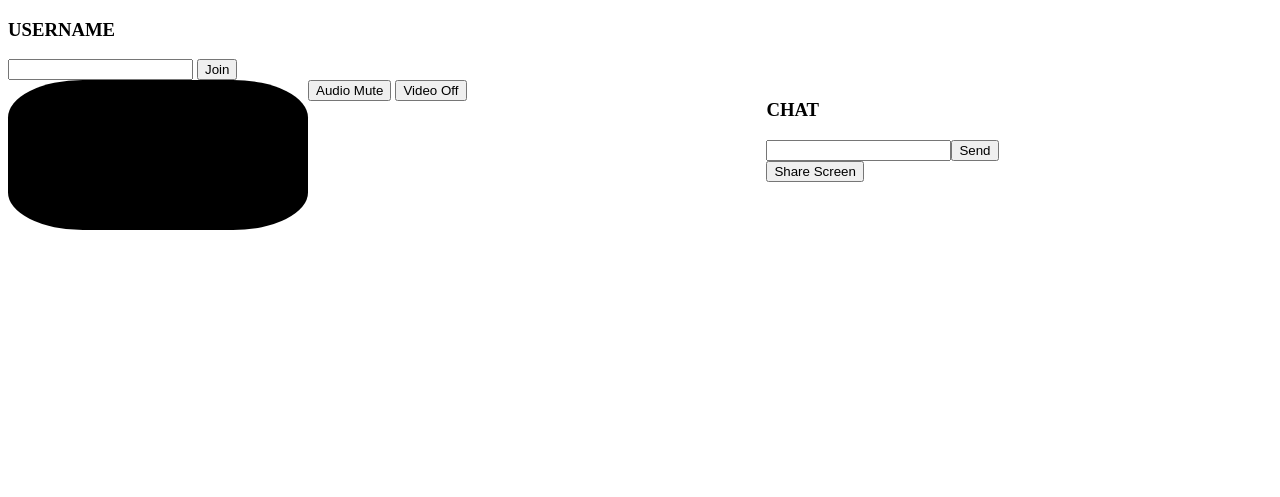
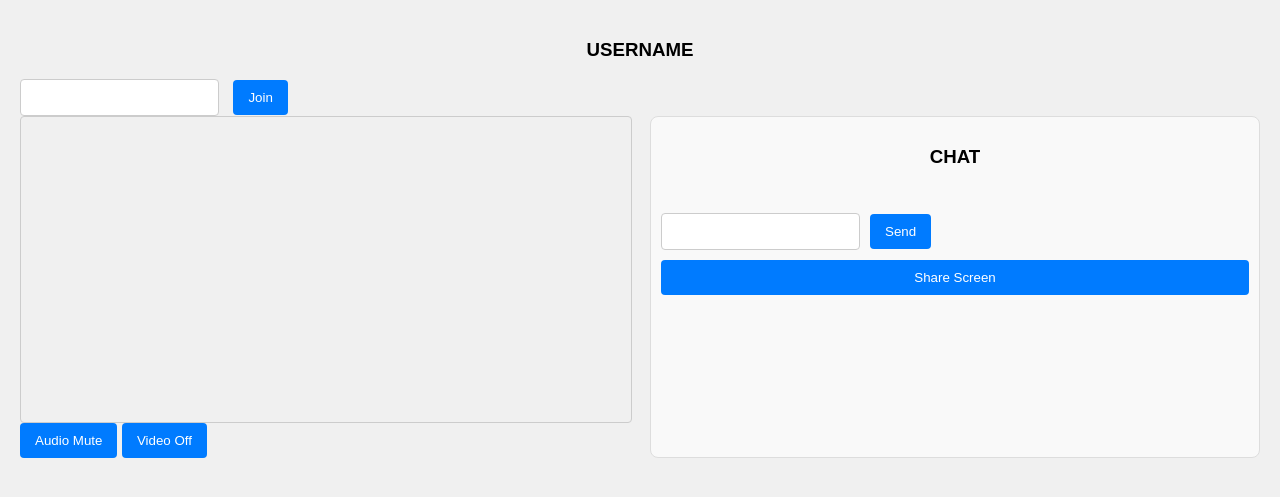
Before and after one commit to hrsh-hp/PrivateHub, a Django app: page / in a window 1280 px wide. Shown: the top 497 px of the page. Run offline with Django 5.2, Linux system fonts and the light colour scheme.

```diff
--- a/static/css/style.css
+++ b/static/css/style.css
@@ -1,15 +1,110 @@
-.video-grid-container{
-    display: grid;
-    grid-template-columns: repeat(3, 1fr);
-    background-color: black;
+body {
+    font-family: Arial, sans-serif;
+    background-color: #f0f0f0;
+    margin: 0;
+    padding: 20px;
 }
 
-.main-grid-container{
-    display: grid;
-    grid-template-columns: 60% 20%;
+.container {
+    max-width: 800px;
+    margin: auto;
+    background: white;
+    padding: 20px;
+    border-radius: 8px;
+    box-shadow: 0 4px 20px rgba(0, 0, 0, 0.1);
 }
 
-video{
-    border-radius: 25%;
-    background-color: black;
+h3 {
+    text-align: center;
 }
+
+.username-input {
+    display: flex;
+    justify-content: center;
+    margin-bottom: 20px;
+}
+
+input[type="text"] {
+    padding: 10px;
+    margin-right: 10px;
+    border: 1px solid #ccc;
+    border-radius: 4px;
+    flex: 1;
+}
+
+button {
+    padding: 10px 15px;
+    border: none;
+    border-radius: 4px;
+    background-color: #007bff;
+    color: white;
+    cursor: pointer;
+    transition: background-color 0.3s ease;
+}
+
+button:hover {
+    background-color: #0056b3;
+}
+
+.main-grid-container {
+    display: grid;
+    grid-template-columns: 1fr 1fr;
+    gap: 20px;
+}
+
+#video-container {
+    position: relative;
+}
+
+.video-wrapper {
+    position: relative;
+}
+
+video {
+    width: 100%;
+    border: 1px solid #ccc;
+    border-radius: 4px;
+}
+
+.controls {
+    position: absolute;
+    bottom: 10px;
+    left: 10px;
+}
+
+.control-btn {
+    background: rgba(255, 255, 255, 0.7);
+    border: none;
+    border-radius: 50%;
+    padding: 10px;
+    margin: 0 5px;
+    cursor: pointer;
+    transition: transform 0.2s;
+}
+
+.control-btn:hover {
+    transform: scale(1.1);
+}
+
+#chat-container {
+    background-color: #f9f9f9;
+    border: 1px solid #ddd;
+    border-radius: 8px;
+    padding: 10px;
+}
+
+#messages {
+    max-height: 300px;
+    overflow-y: auto;
+    margin-bottom: 10px;
+}
+
+.chat-input {
+    display: flex;
+    justify-content: space-between;
+}
+
+#share-screen {
+    width: 100%;
+    margin-top: 10px;
+}
--- a/static/js/main.js
+++ b/static/js/main.js
@@ -211,7 +211,7 @@ function sendSignal(action, message){
 function createOfferer(peerUserName, rec_channel_name){
     console.log('inside offerer')
 
-    var peer = new RTCPeerConnection(null);
+    var peer = new RTCPeerConnection(servers);
     console.log('offerer peer ',peer);
     addLocalTracks(peer);
 
@@ -272,7 +272,7 @@ function createOfferer(peerUserName, rec_channel_name){
 }
 
 function createAnswerer(offer, peerUserName, rec_channel_name){
-    var peer = new RTCPeerConnection(null);
+    var peer = new RTCPeerConnection(servers);
     addLocalTracks(peer);
 
     var remoteVideo = createVideo(peerUserName);
@@ -420,6 +420,5 @@ function addLocalTracks(peer){
 
 function removeVideo(video){
     var videoWrapper = video.parentNode;
-
     videoWrapper.parentNode.removeChild(videoWrapper)
 }
```
Also changed, not shown: requirements.txt (added, +33 -0 lines), README.md.
